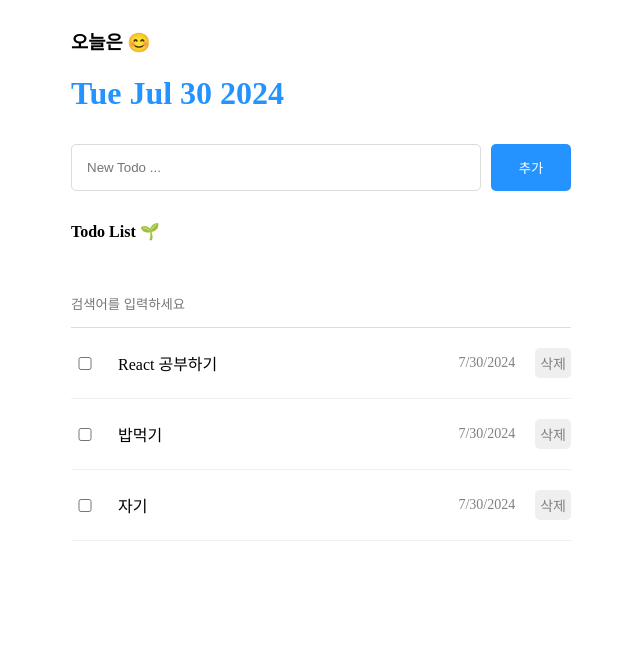
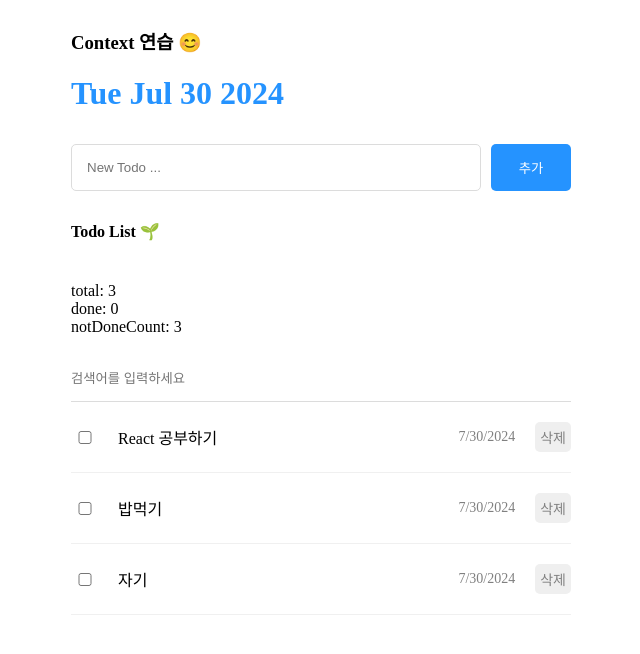
Before and after one commit to 2siuuuu/Inf_SimpleTodoListApp, a React (Vite) app: page / in a window 1280 px wide. Shown: the top 654 px of the page, without its empty margins (319-959 px from the left). Built offline with nearby package versions, Linux system fonts and the light colour scheme.

Commit message:
최신화 작업

```diff
--- a/src/App.jsx
+++ b/src/App.jsx
@@ -1,4 +1,4 @@
-import { useState, useRef, useReducer } from 'react'
+import { useState, useRef, useReducer, useCallback, createContext } from 'react'
 
 import Header from './components/Header'
 import List from './components/List'
@@ -7,6 +7,7 @@ import Exam from './components/Exam'
 
 import "./style/App.css"
 
+//temp
 
 // 임시 데이터. 임시=mock (초기 todo값으로 넣는 데이터)
 // 리렌더링될 필요가 없기 때문에 컴포넌트 밖에 선언.
@@ -56,15 +57,21 @@ function reducer(state, action) {
   }
 }
 
+
+export const TodoContext = createContext();
+
+
 function App() {
   //todos에 todoItem들이 하나씩 들어간다.
   const [todos, dispatch] = useReducer(reducer,mockData);
 
+
   // todo data의 id를 관리하는 Reference
   const idRef = useRef(3);
 
+
   //새롭게 생성될 todo data
-  const onCreate = (content)=>{
+  const onCreate = useCallback((content)=>{
     dispatch({
       type: "CREATE",
       data: {
@@ -75,31 +82,41 @@ function App() {
         date: new Date().getTime(),
       }
     })
-  };
+  },[]);
 
-  const onUpdate = (targetId) => {
+  const onUpdate = useCallback((targetId) => {
 
     dispatch({
       type: "UPDATE",
       targetID: targetId,
     })
-  }
+  },[]);
 
-  const onDelete = (targetId) => {
+  const onDelete = useCallback((targetId) => {
 
     dispatch({
       type: "DELETE",
       targetID: targetId,
     })
 
-  }
+  },[]);
 
   return (
     <div className='App'>
       {/* <Exam /> */}
       <Header/>
-      <Editor onCreate={onCreate}/>
-      <List todos={todos} onUpdate={onUpdate} onDelete={onDelete}/>
+      <TodoContext.Provider
+      value={{
+        todos,
+        onCreate,
+        onUpdate,
+        onDelete,
+      }}
+      >
+        <Editor />
+        <List />
+      </TodoContext.Provider>
+
     </div>
   )
 }
--- a/src/components/Editor.jsx
+++ b/src/components/Editor.jsx
@@ -1,8 +1,12 @@
 
 import "../style/Editor.css"
-import { useState, useRef } from "react"
+import { useState, useRef, useContext } from "react"
+import { TodoContext } from "../App"
 
-const Editor = ({onCreate}) => {
+const Editor = () => {
+
+    const {onCreate} = useContext(TodoContext);
+
     const [content, setContent] = useState("");
     const contentRef = useRef()
 
--- a/src/components/Header.jsx
+++ b/src/components/Header.jsx
@@ -1,13 +1,14 @@
 import "../style/Header.css"
+import { memo } from "react";
 
 const Header = () => {
     return (
         <div className="Header">
-            <h3>오늘은 😊</h3>
+            <h3>Context 연습 😊</h3>
             <h1>{new Date().toDateString()}</h1>
         </div>
     );
 }
 
 
-export default Header;
+export default memo(Header);
--- a/src/components/List.jsx
+++ b/src/components/List.jsx
@@ -1,15 +1,37 @@
 import "../style/List.css"
 import TodoItem from "./TodoItem";
+import { TodoContext } from "../App";
 
-import { useState } from "react";
+import { useState,useReducer, useMemo, useContext } from "react";
 
-const List = ({todos, onUpdate, onDelete}) => {
+function reducer(state, action) {
+    switch(action.type) {
+        case "SEARCH":
+            return(
+                action.data.value
+            );
+    }
 
-    const [search, setSearch] = useState("");
+}
 
-    const onChangeSearch = (e) => {
-        setSearch(e.target.value);
-    };
+const List = () => {
+
+    const {todos, onUpdate, onDelete} = useContext(TodoContext);
+
+    // const [search, setSearch] = useState("");
+    const [search, dispatch] = useReducer(reducer, "");
+
+
+    const onSearch = (e) => {
+        dispatch({
+            type: "SEARCH",
+            data: {
+                value: e.target.value
+            }
+        })
+    }
+
+
 
     //검색창에 입력한 값으로 필터링 된 todo를 반환.
     const getFilteredData = () => {
@@ -26,6 +48,60 @@ const List = ({todos, onUpdate, onDelete}) => {
         });
     };
 
+
+
+    // const getAnalyzedData = () => {
+
+    //     // 실행 확인 테스트
+    //     console.log("getAnalyzedData 호출됨.")
+
+    //     // 목록의 총 개수
+    //     const totalCount = todos.length;
+    //     // 완료된 목록의 개수
+    //     const doneCount = todos.filter((todo)=>todo.isDone
+    //     ).length;
+
+    //     const notDoneCount = totalCount - doneCount;
+
+    //     return {
+    //         totalCount,
+    //         doneCount,
+    //         notDoneCount
+    //     }
+    // }
+
+
+    //////////////////////////// 함수 호출부 ////////////////////////////
+
+    // 두번째 인자인 배열은 의존성배열이라는 이름이 있고 deps이다.
+    const {totalCount, doneCount, notDoneCount} = useMemo(()=>{
+         // 실행 확인 테스트
+         console.log("getAnalyzedData 호출됨.")
+
+         // 목록의 총 개수
+         const totalCount = todos.length;
+         // 완료된 목록의 개수
+         const doneCount = todos.filter((todo)=>todo.isDone
+         ).length;
+
+         const notDoneCount = totalCount - doneCount;
+
+         return {
+            totalCount,
+            doneCount,
+            notDoneCount
+         }
+    }, [todos])
+    // ↑ deps에 아무것도 지정하지 않으면 첫 렌더링 때 한 번만 실행된다.
+
+
+
+
+
+
+    // List 컴포넌트가 리렌더링 될 때마다 실행됨.
+    // const {totalCount, doneCount, notDoneCount } = getAnalyzedData();
+
     const filteredTodos = getFilteredData();
 
     return (
@@ -33,15 +109,26 @@ const List = ({todos, onUpdate, onDelete}) => {
             <h4>
                 Todo List 🌱
             </h4>
+
+
+            <div>
+                <div>total: {totalCount}</div>
+                <div>done: {doneCount}</div>
+                <div>notDoneCount: {notDoneCount}</div>
+            </div>
+
+            {/* 검색창 */}
             <input
             placeholder="검색어를 입력하세요"
             value={search}
-            onChange={onChangeSearch}
+            onChange={onSearch}
             />
+
+
             <div className="todoitem_wrapper">
                 {filteredTodos.map((todo)=>{
                     //컴포넌트를 리스트의 형태로 렌더링 할 때는 각 요소의 구분을 위해 key속성이 필요.
-                    return <TodoItem key={todo.id} {...todo} onUpdate={onUpdate} onDelete={onDelete}/>;
+                    return <TodoItem key={todo.id} {...todo} />;
                 })}
             </div>
         </div>
--- a/src/components/TodoItem.jsx
+++ b/src/components/TodoItem.jsx
@@ -1,7 +1,12 @@
 
 import "../style/TodoItem.css"
+import { memo, useContext } from "react";
+import { TodoContext } from "../App";
 
-const TodoItem = ({id, isDone, content, date, onUpdate, onDelete }) => {
+
+const TodoItem = ({id, isDone, content, date }) => {
+
+    const {onUpdate, onDelete} = useContext(TodoContext);
 
     const onChangeCheckbox = () => {
         onUpdate(id);
@@ -30,4 +35,12 @@ const TodoItem = ({id, isDone, content, date, onUpdate, onDelete }) => {
     );
 };
 
-export default TodoItem;
+// export default memo(TodoItem, (prevProps, nextProps)=>{
+//     if (prevProps.id !== nextProps.id) return false;
+//     if (prevProps.isDone !== nextProps.isDone) return false;
+//     if (prevProps.content !== nextProps.content) return false;
+//     if (prevProps.date !== nextProps.date) return false;
+
+//     return true;
+// });
+export default memo(TodoItem);
```
Also changed, not shown: 2 other files (tests, documents, lock files or other folders).
